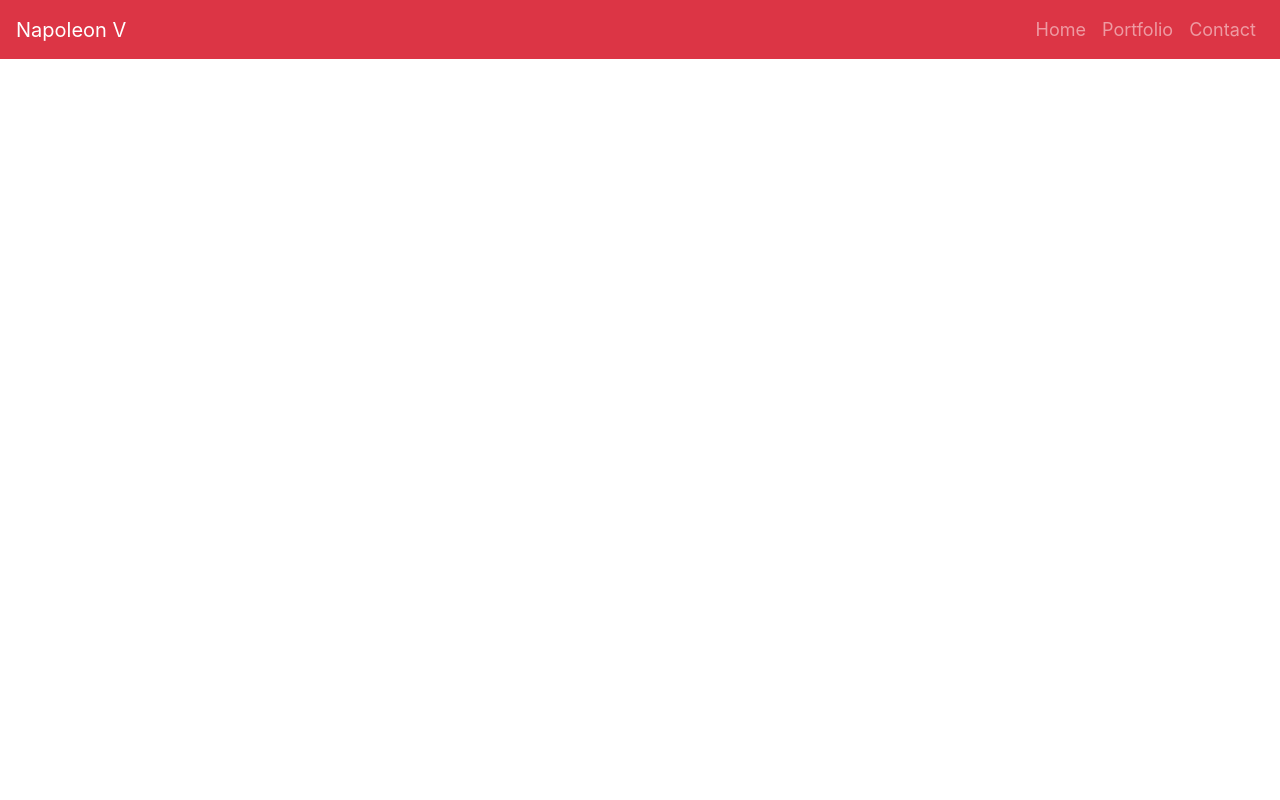
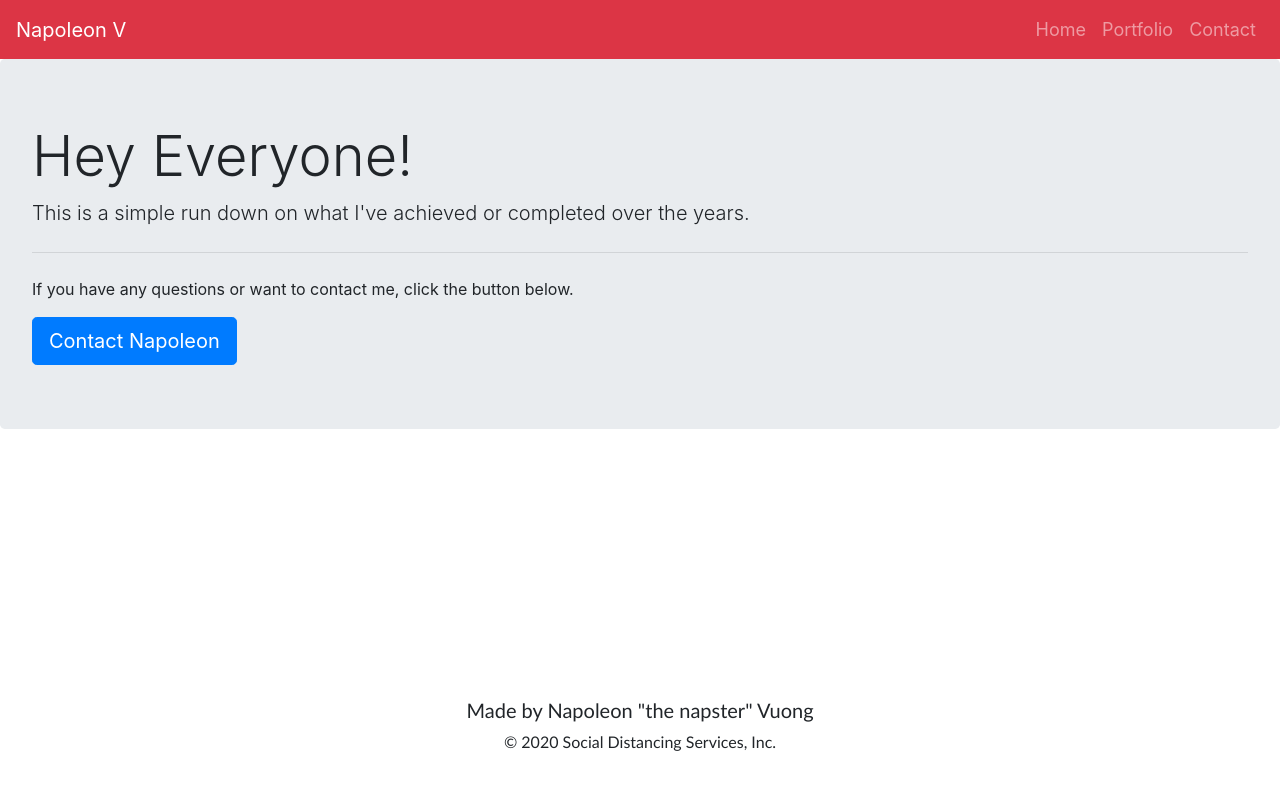
Before and after one commit to Napolo-Sim/HW-2-Bootstrap, a plain HTML site: page portfolio.html in a window 1280 px wide. Drawn offline with nearby package versions, Linux system fonts and the light colour scheme.

Commit message:
impplemented sticky footer and added jumbotron to portfolio section

```diff
--- a/Assets/Images/nav.css
+++ b/Assets/Images/nav.css
@@ -1,5 +1,12 @@
 a {
     font-size: large;
+}
+
+body {
+    min-height: 100vh;
+    display: flex;
+    flex-direction: column;
+
 }
 
 footer {
@@ -7,6 +14,7 @@ footer {
     clear: both;
     font-family: 'Trebuchet MS', 'Lucida Sans Unicode', 'Lucida Grande', 'Lucida Sans', Arial, sans-serif;
     text-align: center;
+    margin-top: auto;
 }
 
 footer h2 {
--- a/portfolio.html
+++ b/portfolio.html
@@ -11,7 +11,7 @@
 </head>
 
 <body>
-    <nav class="navbar navbar-expand-sm bg-danger navbar-dark">
+    <nav class="navbar navbar-expand-md bg-danger navbar-dark">
         <a href="#" class="navbar-brand">Napoleon V</a>
         <button class="navbar-toggler" data-toggle="collapse" data-target="#navBarMenu">
             <span class="navbar-toggler-icon"></span>
@@ -33,8 +33,29 @@
         </div>
     </nav>
 
+    <main>
+        <div class="jumbotron">
+            <h1 class="display-4">Hey Everyone!</h1>
+            <p class="lead">This is a simple run down on what I've achieved or completed over the years.</p>
+            <hr class="my-4">
+            <p>If you have any questions or want to contact me, click the button below.</p>
+            <a class="btn btn-primary btn-lg" href="./contact.html" role="button">Contact Napoleon</a>
+        </div>
+
+        <div class="container">
+
+        </div>
+    </main>
 
 
+
+
+    <footer>
+        <h2>Made by Napoleon "the napster" Vuong </h2>
+        <p>
+            &copy; 2020 Social Distancing Services, Inc.
+        </p>
+    </footer>
 
     <script src="https://code.jquery.com/jquery-3.4.1.slim.min.js"
         integrity="sha384-J6qa4849blE2+poT4WnyKhv5vZF5SrPo0iEjwBvKU7imGFAV0wwj1yYfoRSJoZ+n"
```
Also changed, not shown: contact.html (+7 -2 lines).
